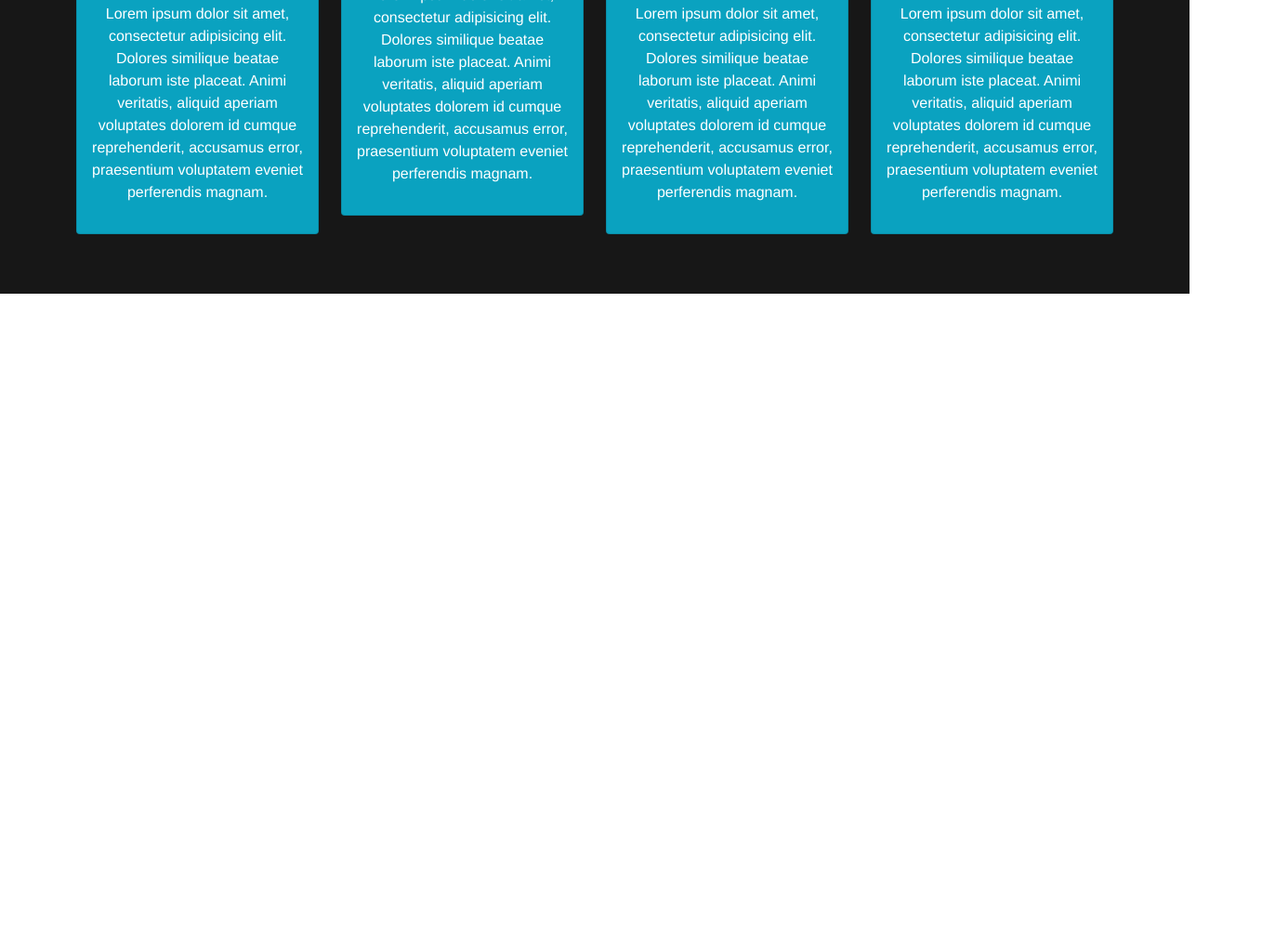
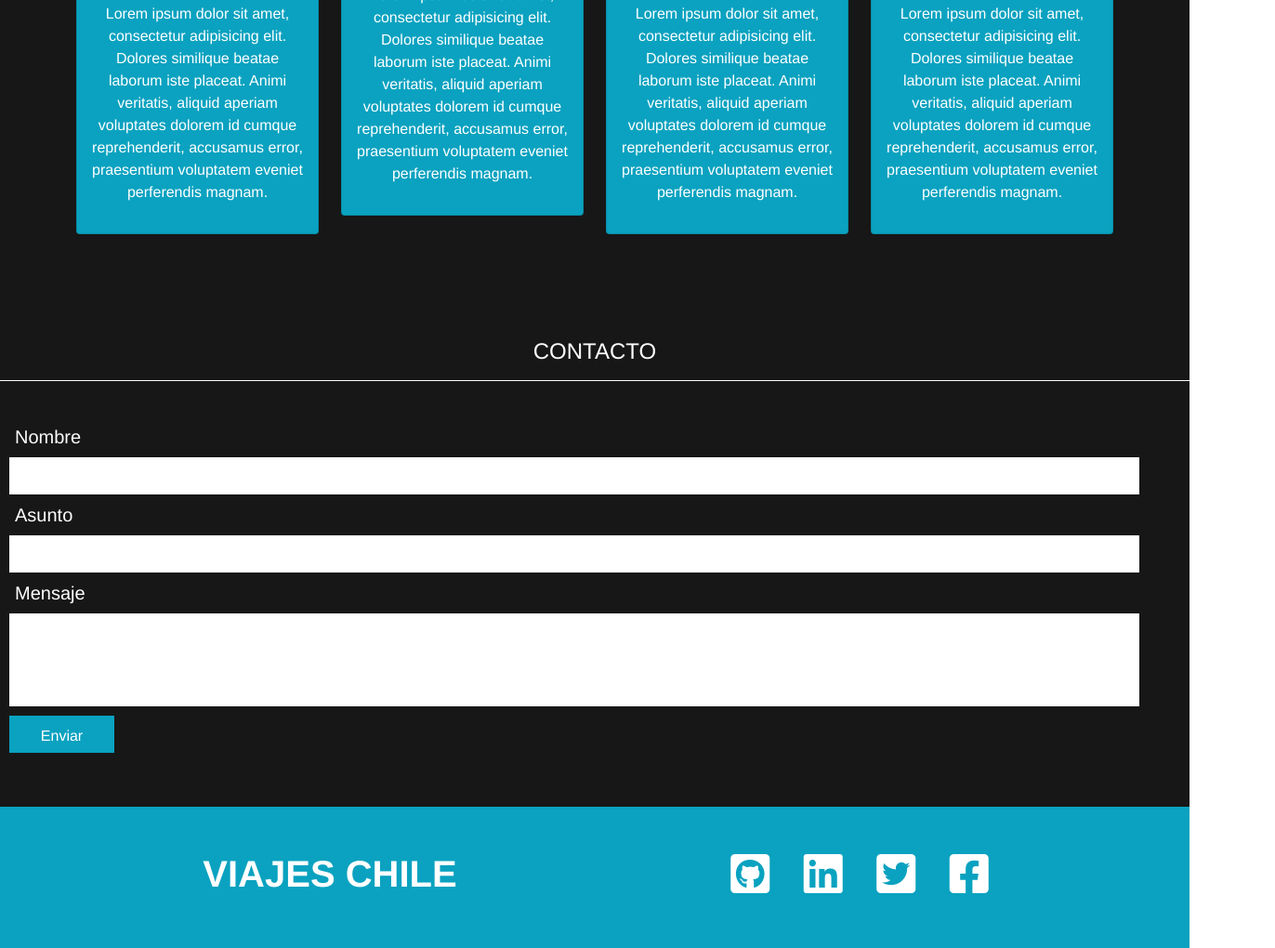
Before and after one commit to Ludwigvalpo/prueba, a plain HTML site: page index.html in a window 1280 px wide. Shown: the part 1712-2732 px from the top of the page at 93% size, 1372 px wide, since content can reach past the window. Before the commit the page ends 2028 px from the top, so only its background shows below. Drawn offline with nearby package versions, Linux system fonts and the light colour scheme.

Commit message:
integracion de footer

```diff
--- a/assets/css/styles.css
+++ b/assets/css/styles.css
@@ -29,7 +29,7 @@ body {
 .rectangulo {
     background-color: #0aa2c0;
     border: 2px solid black;
-    width: 500px;
+    width: 500px8;
     height: 30px;
 }
 /*Destacados*/
@@ -41,3 +41,54 @@ body {
 .card {
     background-color: #0aa2c0;
 }
+
+/*Contacto*/
+#Contacto {
+    background-color: rgb(23, 23, 23);
+    color: white;
+}
+
+.rectangulo1 {
+    height: 40px;
+    width: 95%;
+    margin: 10px;
+    color: #707070;
+    background-color: #ffffff;
+    padding: 10px;
+    text-align: left;
+    font-size: 16px;
+}
+
+.rectangulo2 {
+    height: 100px;
+    width: 95%;
+    margin: 10px;
+    color: #707070;
+    background-color: #ffffff;
+    padding: 10px;
+    align-items: center;
+    text-align: left;
+    font-size: 16px;
+}
+
+.enviar {
+    height: 40px;
+    width: 113px;
+    margin: 10px;
+    color: #ffffff;
+    background-color: #0aa2c0;
+    padding: 10px;
+    align-items: center;
+    text-align: center;
+    font-size: 16px;
+}
+
+#Footer {
+    background-color: #0aa2c0;
+}
+
+#Footer a {
+    color: white;
+    text-decoration: none;
+
+}
--- a/index.html
+++ b/index.html
@@ -28,13 +28,13 @@
           <div class="collapse navbar-collapse" id="navbarSupportedContent">
             <ul class="navbar-nav ms-auto mb-2 mb-lg-0">
               <li class="nav-item active">
-                 <a class="nav-link" href="#Sobre-mi">Inicio</a>
+                 <a class="nav-link" href="#Inicio">Inicio</a>
               </li>
               <li class="nav-item">
-                <a class="nav-link" href="#Experiencia">Quienes Somos</a>
+                 <a class="nav-link" href="#Quienes-Somos">Quienes Somos</a>
               </li>
               <li class="nav-item">
-              <a class="nav-link" href="#Trabajos">Destacados</a>
+                <a class="nav-link" href="#Destacados">Destacados</a>
               </li>
               <li class="nav-item">
                 <a class="nav-link" href="#Contacto">Contacto</a>
@@ -44,6 +44,7 @@
           </div>
         </div>
       </nav>
+      <!--Sección encabezado con carrusel-->
       <header>
         <section id="Inicio" class="">
         <div id="carouselExampleControls" class="carousel slide" data-bs-ride="carousel">
@@ -69,7 +70,7 @@
         </div>
       </section>
       </header>
-
+     <!--Sección Quienes Somos-->
       <section id="Quienes-Somos" class="pt-5 d-none d-sm-block text-center">
 
         <div>
@@ -110,7 +111,7 @@
 
 
       </section>
-
+      <!--Sección Destacados-->
       <section id="Destacados" class="py-5 text-center">
         <div>
           <h4 class="fw-bold text center">DESTACADOS</h4>
@@ -178,6 +179,49 @@
 
       </section>
 
+      <!--Sección Contacto-->
+
+      <section id="Contacto" class="py-5">
+        <div class="mb-5">
+          <h4 class="text-center">CONTACTO</h4>
+          <hr class="opacity-100 w-80 mx-auto">
+        </div>
+        <div>
+          <h5 class="mx-3">Nombre</h5>
+          <div class="rectangulo1"></div>
+
+          <h5 class="mx-3">Asunto</h5>
+
+          <div class="rectangulo1"></div>
+          <h5 class="mx-3">Mensaje</h5>
+          <div class="rectangulo2"></div>
+          <div class="enviar">Enviar</div>
+        </div>
+
+      </div>
+      </section>
+      <!--Pie de pagina-->
+      <footer id="Footer" class="text-center text-white py-5">
+        <div class="container">
+          <div class="row">
+            <div class="col-12 col-sm-6">
+              <h1 class="fw-bold text-uppercase">Viajes Chile</h1>
+            </div>
+
+            <div class="col-12 col-sm-6">
+              <a href="https://github.com/"><i class="fa-brands fa-github-square fa-3x mx-3"></i></a>
+              <a href="https://cl.linkedin.com/"><i class="fa-brands fa-linkedin fa-3x mx-3"></i></a>
+              <a href="https://twitter.com/"><i class="fa-brands fa-twitter-square fa-3x mx-3"></i></a>
+              <a href="https://www.facebook.com/"><i class="fa-brands fa-facebook-square fa-3x mx-3"></i></a>
+
+            </div>
+
+          </div>
+        </div>
+
+
+      </footer>
+
 
 
     <script src="https://cdn.jsdelivr.net/npm/bootstrap@5.1.3/dist/js/bootstrap.bundle.min.js" integrity="sha384-ka7Sk0Gln4gmtz2MlQnikT1wXgYsOg+OMhuP+IlRH9sENBO0LRn5q+8nbTov4+1p" crossorigin="anonymous"></script>
```
Lines whose indentation alone changed are shown as unchanged.
